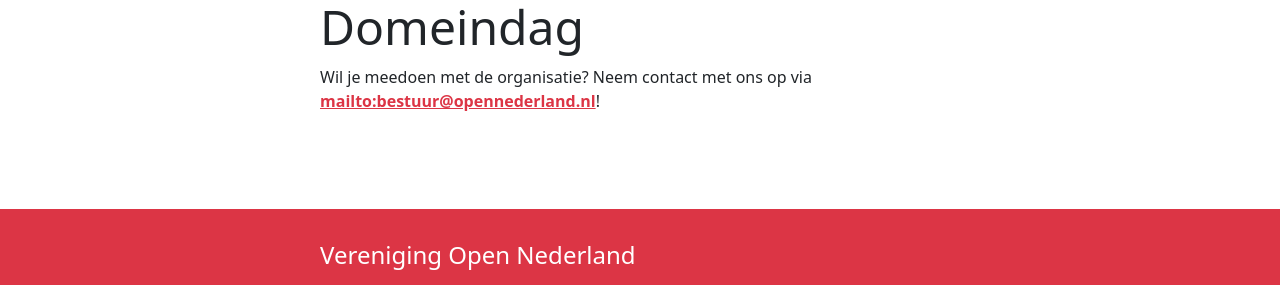
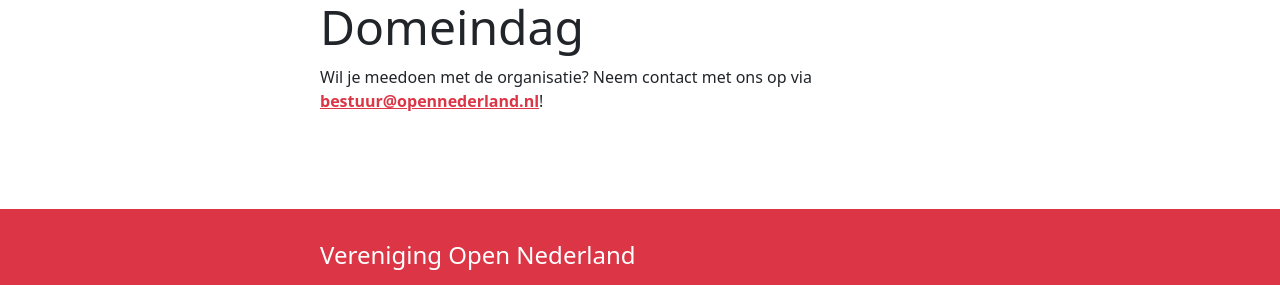
Before and after one commit to opennederland/www.opennederland.nl, a Jekyll site: the page built from pages/publiek-domeindag.md, in a window 1280 px wide. Shown: the part 534-819 px from the top of the page. Built offline with Jekyll 4.4.1, drawn with Linux system fonts in a browser that asks for light colours.

Commit message:
Kleine correctie bij url.

```diff
--- a/pages/publiek-domeindag.md
+++ b/pages/publiek-domeindag.md
@@ -8,4 +8,4 @@
 Open Nederland is mede-organisator van het jaarlijks terugkerende Publiek Domeindag. Op deze dag vieren we werken en de levens van hun makers waarvan het auteursrecht verlopen is. Dit organiseren we samen met erfgoedpartijen als de Koninklijke Bibliotheek, het Nederlands Instituut voor Beeld en Geluid, en het Wikimedia Nederland organiseren we een dag in januari. Kijk vooral op onze hoofdwebsite [https://publiekdomeindag.nl/](https://publiekdomeindag.nl/) voor meer informatie over de dag.
 
 ## Help mee met het organiseren van Publiek Domeindag
-Wil je meedoen met de organisatie? Neem contact met ons op via [mailto:bestuur@opennederland.nl](Open Nederland)!
+Wil je meedoen met de organisatie? Neem contact met ons op via [bestuur@opennederland.nl](mailto:bestuur@opennederland.nl)!
```
